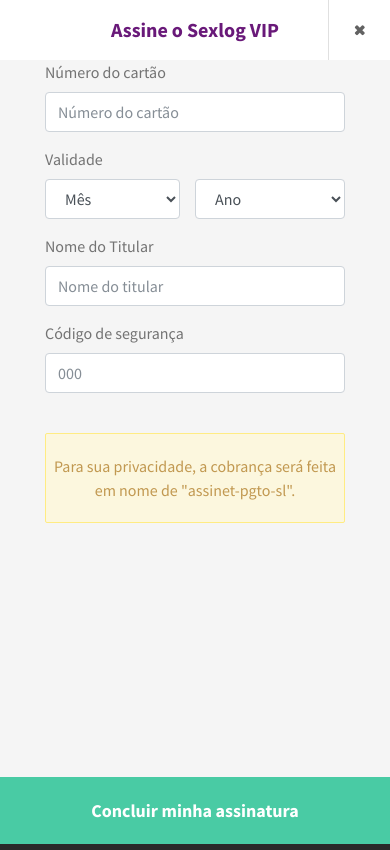
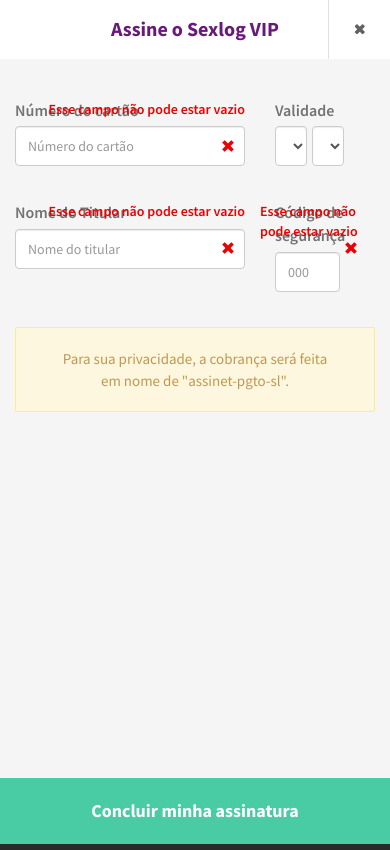
Before and after one commit to hugocica/sexlog-front, an Angular app: page / in a window 390 px wide. Both pictures are taken after a click on the button "Próximo passo: pagamento". Built offline with nearby package versions, Linux system fonts and the light colour scheme; a web font is replaced by a local one.

Commit message:
Responsivo Mobile

```diff
--- a/src/app/app.component.html
+++ b/src/app/app.component.html
@@ -84,7 +84,7 @@
             </div>
 
             <div id="payment-data" class="plano-content container" style="display: none;">
-                <div class="plano-escolhido">
+                <div class="plano-escolhido has-error">
                     <p>
                         Plano escolhido: <span>Trimestral - R$119,70</span>
                     </p>
@@ -92,11 +92,15 @@
 
                 <div id="credit-card-form" class="form-container clearfix">
                     <form action="">
-                        <div class="input-container col-md-8">
+                        <div class="input-container number col-md-8">
                             <label for="">Número do cartão</label>
-                            <input type="text" class="form-control" placeholder="Número do cartão">
+                            <input id="card-number" type="text" class="form-control has-error" placeholder="Número do cartão" (blur)="validateForm()">
+                            <div class="frm-error-wrapper">
+                                <span class="glyphicon glyphicon-remove form-control-feedback"></span>
+                                <span class="frm-error">Esse campo não pode estar vazio</span>
+                            </div>
                         </div>
-                        <div class="input-container col-md-4">
+                        <div class="input-container expiration col-md-4">
                             <label>Validade</label>
                             <select id="validade-mes"name="validade-mes" class="form-control">
                                 <option value="">Mês</option>
@@ -126,18 +130,26 @@
                             </select>
                         </div>
 
-                        <div class="input-container col-md-8">
+                        <div class="input-container name col-md-8">
                             <label for="">Nome do Titular</label>
-                            <input type="text" class="form-control" placeholder="Nome do titular">
+                            <input id="card-titular" type="text" class="form-control" placeholder="Nome do titular">
+                            <div class="frm-error-wrapper">
+                                <span class="glyphicon glyphicon-remove form-control-feedback"></span>
+                                <span class="frm-error">Esse campo não pode estar vazio</span>
+                            </div>
                         </div>
-                        <div class="input-container col-md-4">
+                        <div class="input-container code col-md-4 col-xs-12">
                             <label for="">Código de segurança</label>
-                            <input type="number" class="form-control" placeholder="000">
+                            <input id="card-code" type="number" class="form-control" placeholder="000">
+                            <div class="frm-error-wrapper">
+                                <span class="glyphicon glyphicon-remove form-control-feedback"></span>
+                                <span class="frm-error">Esse campo não pode estar vazio</span>
+                            </div>
                         </div>
                     </form>
                 </div>
 
-                <div class="privacidade-warning col-md-12">
+                <div class="privacidade-warning has-error col-md-12">
                     <p class="alert-warning">Para sua privacidade, a cobrança será feita em nome de "assinet-pgto-sl".</p>
                 </div>
             </div>
--- a/src/app/app.component.ts
+++ b/src/app/app.component.ts
@@ -111,4 +111,15 @@
             this.$('#payment-end').slideDown();
         }
     }
+
+    validateForm(event: any) {
+        console.log(<HTMLInputElement>event.target);
+        // if ( (<HTMLInputElement>event.target).className == 'opcao-box' ) {
+        //     (<HTMLInputElement>event.target).className += " active";
+        // } else if ( (<HTMLInputElement>event.target).className == 'percetage' ) {
+        //     (<HTMLInputElement>event.target.parentElement.parentElement).className += " active";
+        // } else {
+        //     (<HTMLInputElement>event.target.parentElement).className += " active";
+        // }
+    }
 }
--- a/src/index.html
+++ b/src/index.html
@@ -10,8 +10,9 @@
   <link href="https://fonts.googleapis.com/css?family=Signika+Negative:300,400,600,700" rel="stylesheet">
   <link href="https://fonts.googleapis.com/css?family=Source+Sans+Pro:300,400,600,700,900" rel="stylesheet">
   <link href="https://maxcdn.bootstrapcdn.com/font-awesome/4.7.0/css/font-awesome.min.css" rel="stylesheet">
-  <link href="https://maxcdn.bootstrapcdn.com/bootstrap/4.0.0-beta.2/css/bootstrap.min.css" rel="stylesheet">
+  <link rel="stylesheet" href="https://maxcdn.bootstrapcdn.com/bootstrap/3.3.7/css/bootstrap.min.css">
   <script src="https://code.jquery.com/jquery-3.2.1.min.js" integrity="sha256-hwg4gsxgFZhOsEEamdOYGBf13FyQuiTwlAQgxVSNgt4=" crossorigin="anonymous"></script>
+  <script src="https://maxcdn.bootstrapcdn.com/bootstrap/3.3.7/js/bootstrap.min.js"></script>
 </head>
 <body>
   <app-root></app-root>
--- a/src/styles.scss
+++ b/src/styles.scss
@@ -1,5 +1,6 @@
 /* You can add global styles to this file, and also import other style files */
 
+// valor em pixels dos tamanhos de tela mais comuns
 $phone-width: 319px;
 $tablet-portrait: 768px;
 $tablet-landscape: 1025px;
@@ -50,6 +51,7 @@
     }
 }
 
+// estilização que será usada como base para before's e after's
 %bfaf {
 	content: "";
 	position: absolute;
@@ -477,12 +479,18 @@
 				#payment-data {
 					padding: 0 30px;
 
+					@include phone {
+						padding: 0;
+					}
 					.plano-escolhido {
 						padding: 60px 15px 20px;
 						font-size: 16px;
 
 						@include phone {
 							display: none;
+						}
+						&.has-error {
+							padding: 15px;
 						}
 						p {
 							font-size: 16px;
@@ -495,29 +503,85 @@
 						}
 					}
 					#credit-card-form {
+						@include phone {
+							padding-top: 40px;
+						}
 						.input-container {
 							float: left;
 							margin-bottom: 15px;
 
+							&.code {
+								.frm-error-wrapper {
+									.glyphicon-remove {
+										right: calc(40% - 10px);
+
+										@include phone {
+											right: calc(40% - 30px);
+										}
+									}
+									.frm-error {
+										@include phone {
+											right: calc(40% - 30px);
+										}
+									}
+								}
+							}
+							&.col-md-8 {
+								width: 66.666%;
+							}
+							&.col-md-4 {
+								width: 33.333%;
+							}
 							label {
 								color: #737373;
 								font-weight: 500;
 								font-size: 16px;
 								width: 100%;
-								font-weight: 500;
+								font-weight: 600;
 							}
 							select {
 								float: left;
 								padding: 0 15px;
 								width: 50%;
 
+								@include phone {
+									width: 30%;
+								}
 								&:first-of-type {
 									width: 45%;
 									margin-right: 5%;
+
+									@include phone {
+										width: 30%;
+									}
 								}
 							}
 							.form-control {
 								height: 40px;
+
+								&#card-code {
+									width: 65%;
+								}
+							}
+							.frm-error-wrapper {
+								padding: 0;
+								margin-bottom: 20px;
+
+								.glyphicon-remove {
+									color: #ec0000;
+									top: 30px;
+									right: 15px;
+								}
+								.frm-error {
+									color: #ec0000;
+									font-weight: 600;
+									position: absolute;
+
+									@include phone {
+										top: 0;
+										right: 15px;
+									}
+								}
 							}
 						}
 					}
@@ -525,6 +589,13 @@
 						text-align: center;
 						margin: 25px 0 60px;
 
+						&.has-error {
+							margin-bottom: 25px;
+
+							.alert-warning {
+								margin-top: -25px;
+							}
+						}
 						.alert-warning {
 							margin: 0;
 							padding: 20px 0;
@@ -532,6 +603,11 @@
 							border: 1px solid #FFEC83;
 							background-color: #FCF7DE;
 							border-radius: 2px;
+
+							@include phone {
+								padding: 20px 45px;
+								font-size: 15px;
+							}
 						}
 					}
 				}
```
